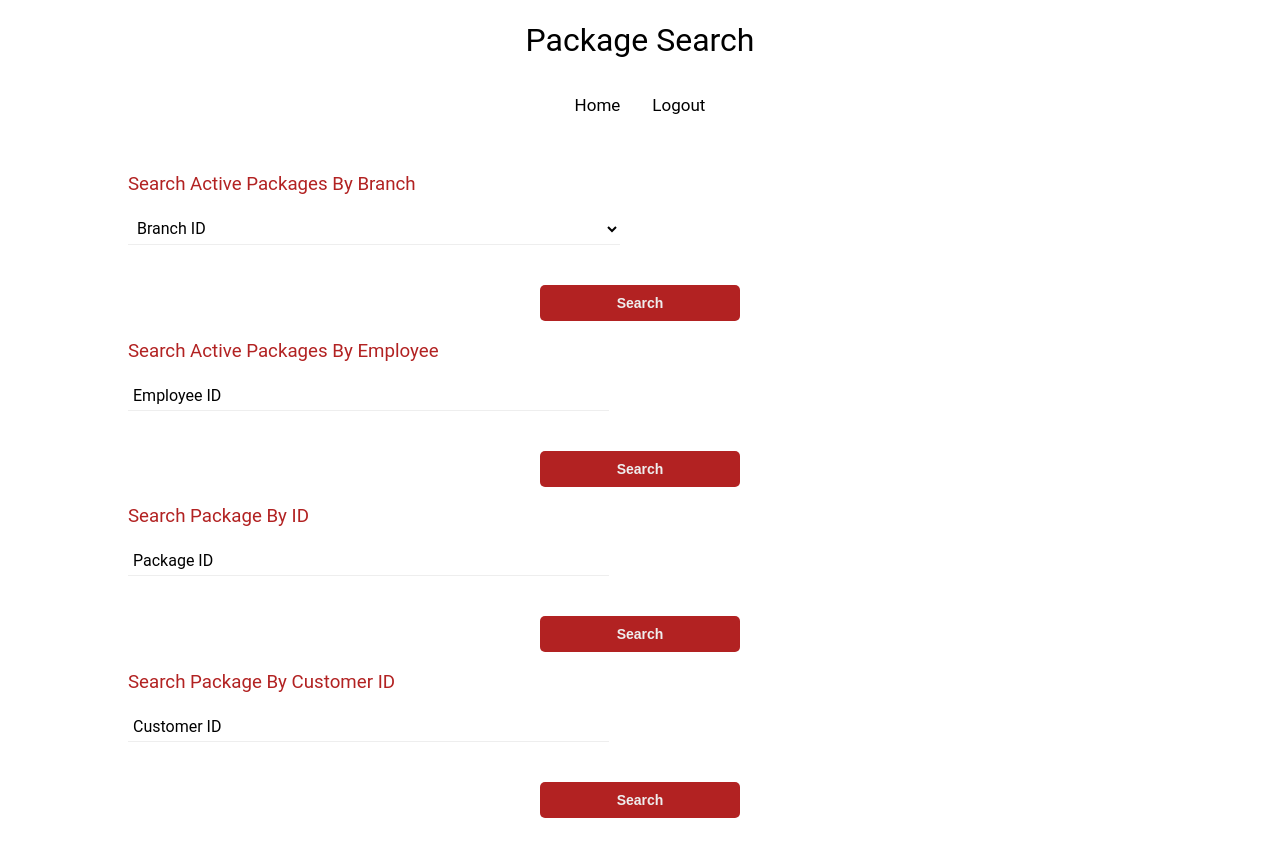
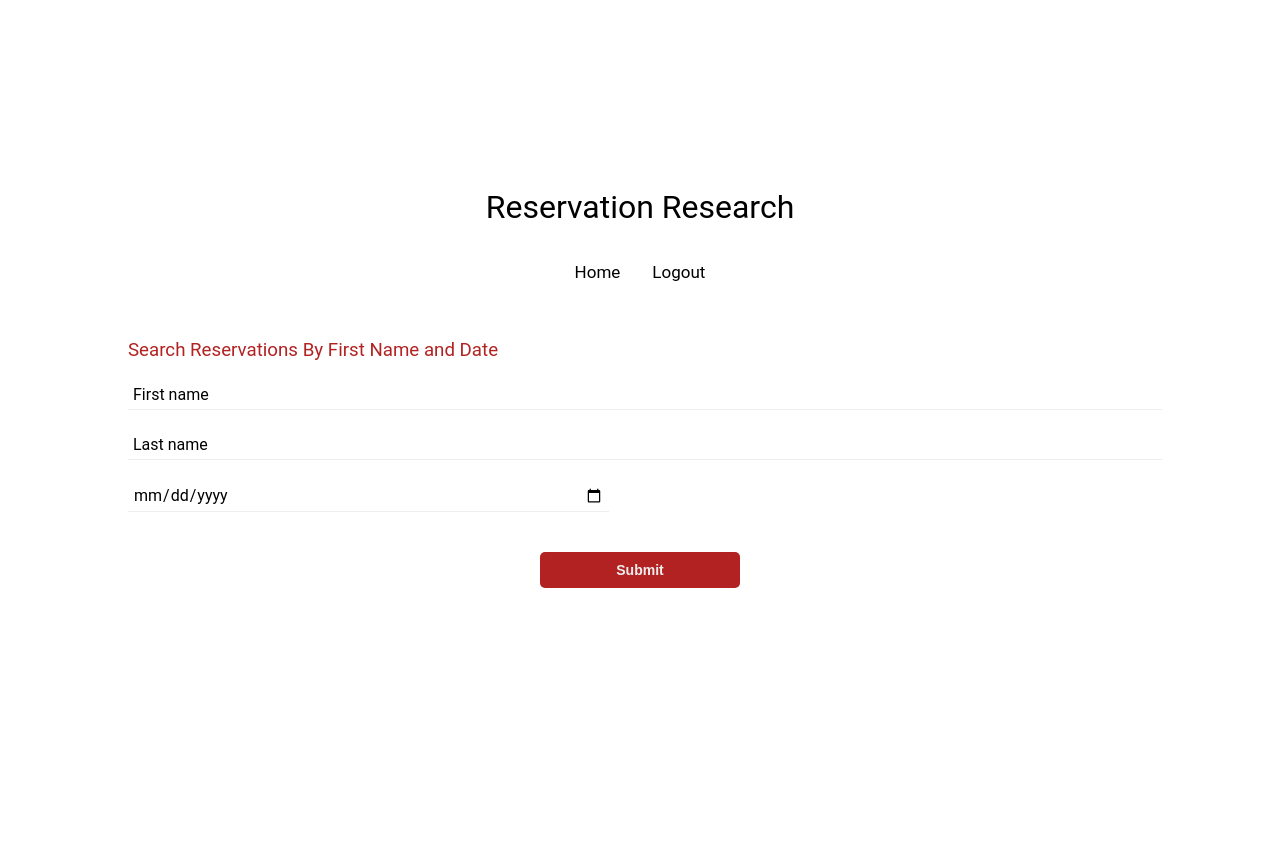
Before and after one commit to rohan1221/COSC4351-PROJECT, a Flask app: page /SearchReservation in a window 1280 px wide. After the commit the page ends 588 px from the top, so only its background shows below. Run offline with Flask 2, Linux system fonts and the light colour scheme; a user stored in the database is signed in.

Commit message:
Search reservation
Search reservation was updated

```diff
--- a/application/templates/SearchReservation.html
+++ b/application/templates/SearchReservation.html
@@ -161,7 +161,7 @@
 </head>
 <body>
     <div class="main-block">
-        <h1>Package Search</h1>
+        <h1>Reservation Research</h1>
             <div class="topnav">
                 <a class = "active "href="{{ url_for('views.index') }}">
                     Home
@@ -175,43 +175,22 @@
                 <a href="/emp_login" class="w3-bar-item w3-button">Employee Login</a>
                 {% endif %}
             </div>
-        {% with messages = get_flashed_messages() %}
+            {% with messages = get_flashed_messages() %}
                 {% if messages %}
                     <div class="notification is-danger">
                         {{ messages[0] }}
                     </div>
                 {% endif %}
             {% endwith %}
-        <form action={{url_for("views.searchReservation")}} method="post">
-            <h3>Search Active Packages By Branch</h3>
 
-            <div class="branchSearch">
-                <select name="bid">
-                    <option value="number" disabled selected>Branch ID</option>
-                    <option value="1">Houston</option>
-                    <option value="2">Dallas</option>
-                    <option value="3">Austin</option>
-                    <option value="4">San Antonio</option>
-                    <option value="5">El Paso</option>
-                </select>
-                <button name="branchSearch" href="/" class="button">Search</button>
+        <form action="{{ url_for("views.searchReservation")}}" method="post">
+            <h3>Search Reservations By First Name and Date</h3>
+            <div class="employeeSearch">
+                <input class="fname" type="text" name="fname" placeholder="First name" maxlength = "15" required/>
+                <input class="fname" type="text" name="lname" placeholder="Last name" maxlength = "15" required/>
+                <input type="date" id="date" name="date" placeholder="Booking Date" maxlength="10" minlength="1" min="2020-12-01" required/>
             </div>
-            <h3>Search Active Packages By Employee</h3>
-            <div class="employeeSearch">
-                <input class="empID" type="text" name="eid" placeholder="Employee ID" maxlength="10" minlength="1"/>
-                <button name="empSearch" href="/" class="button">Search</button>
-            </div>
-            <h3>Search Package By ID</h3>
-            <div class="packageSearch">
-                <input class="pkgID" type="text" name="pid" placeholder="Package ID" maxlength="10" />
-                <button name="pkgSearch" href="/" class="button">Search</button>
-            </div>
-            <h3>Search Package By Customer ID</h3>
-            <!-- make sure to check both sender and reciever -->
-            <div class="custSearch">
-                <input class="custID" type="text" name="cid" placeholder="Customer ID" maxlength="10" />
-                <button name="custSearch" href="/" class="button">Search</button>
-            </div>
+            <button href="/" class="button">Submit</button>
         </form>
     </div>
 </body>
```
